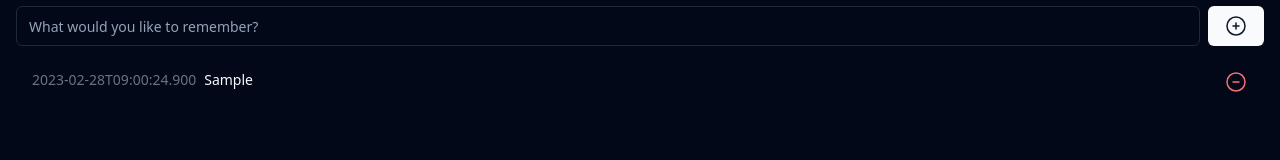
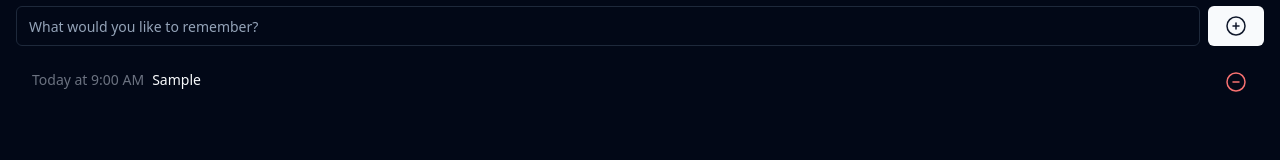
Before and after one commit to simonrw/rememberit, a React (Vite) app: page / in a window 1280 px wide. Both pictures are taken after typing "Sample" into the empty fields and a click on the button 1236 px from the left and 148 px from the top of the page. Shown: the part 122-282 px from the top of the page. Built offline with nearby package versions, Linux system fonts and the light colour scheme.

Commit message:
Use date objects internally (#32)

```diff
--- a/package.json
+++ b/package.json
@@ -21,6 +21,7 @@
     "class-variance-authority": "^0.7.0",
     "clsx": "^2.1.1",
     "lucide-react": "^0.424.0",
+    "moment": "^2.30.1",
     "react": "^18.3.1",
     "react-dom": "^18.3.1",
     "tailwind-merge": "^2.4.0",
--- a/src/App.tsx
+++ b/src/App.tsx
@@ -10,12 +10,34 @@ import { ModeToggle } from "./components/mode-toggle";
 import { Button } from "./components/ui/button";
 import { Input } from "./components/ui/input";
 import { useToast } from "./components/ui/use-toast";
+import moment, { Moment } from "moment";
 
 const STORAGE_ITEM_KEY = "entries";
 
+type SerialisedItem = {
+  id: string;
+  content: string;
+  created: string;
+};
+
+const deserialise = (serialized: string): Item[] => {
+  return JSON.parse(serialized).map((item: SerialisedItem) => {
+    return {
+      id: item.id,
+      content: item.content,
+      created: moment(item.created),
+    };
+  });
+};
+
 const fetchState = (): Item[] => {
   const serialized = localStorage.getItem(STORAGE_ITEM_KEY);
-  return serialized === null ? [] : JSON.parse(serialized);
+  return serialized === null ? [] : deserialise(serialized);
+};
+
+const persistState = (updatedItems: Item[]) => {
+  const serialized = JSON.stringify(updatedItems);
+  localStorage.setItem(STORAGE_ITEM_KEY, serialized);
 };
 
 function App() {
@@ -24,11 +46,6 @@ function App() {
   const [importing, setImporting] = useState(false);
 
   const { toast } = useToast();
-
-  const persistState = (updatedItems: Item[]) => {
-    const serialized = JSON.stringify(updatedItems);
-    localStorage.setItem(STORAGE_ITEM_KEY, serialized);
-  };
 
   const resetItems = () => {
     setItems([]);
@@ -61,7 +78,7 @@ function App() {
     toast({ variant: "destructive", description: "Item deleted" });
   };
 
-  const updateItem = (id: string, content: string, created: string): void => {
+  const updateItem = (id: string, content: string, created: Moment): void => {
     setItems((oldItems) => {
       const newItems = oldItems.map((item) => {
         if (item.id === id) {
--- a/src/components/EditingEntry.tsx
+++ b/src/components/EditingEntry.tsx
@@ -1,19 +1,22 @@
+import { formatDate } from "@/date";
 import { Item } from "../types/item";
 import { Button } from "./ui/button";
 import { Input } from "./ui/input";
 import { TableCell } from "./ui/table";
+import moment, { Moment } from "moment";
 
 type EditingEntryProps = {
   item: Item;
   newContent: string;
   setNewContent: (newContent: string) => void;
-  newDate: string;
-  setNewDate: (newDate: string) => void;
+  newDate: Moment;
+  setNewDate: (newDate: Moment) => void;
   cancelEditing: () => void;
   finishEditing: () => void;
 };
 
 export function EditingEntry(props: EditingEntryProps) {
+  const dateForInput = props.newDate.toISOString().slice(0, -1);
   return (
     <TableCell>
       <div
@@ -22,8 +25,8 @@ export function EditingEntry(props: EditingEntryProps) {
       >
         <p className="text-lg md:text-sm">Edit item</p>
         <Input
-          value={props.newDate}
-          onChange={(e) => props.setNewDate(e.currentTarget.value)}
+          value={dateForInput}
+          onChange={(e) => props.setNewDate(moment(e.currentTarget.value))}
           aria-label="Date and time"
           type="datetime-local"
         />
--- a/src/components/Entry.tsx
+++ b/src/components/Entry.tsx
@@ -3,11 +3,12 @@ import { EditingEntry } from "./EditingEntry";
 import { Item } from "../types/item";
 import { ReadOnlyEntry } from "./ReadOnlyEntry";
 import { TableRow } from "./ui/table";
+import { Moment } from "moment";
 
 export interface EntryProps {
   item: Item;
   deleteFn: (id: string) => void;
-  updateFn: (id: string, content: string, created: string) => void;
+  updateFn: (id: string, content: string, created: Moment) => void;
 }
 
 export function Entry(props: EntryProps) {
--- a/src/components/EntryList.tsx
+++ b/src/components/EntryList.tsx
@@ -1,3 +1,4 @@
+import { Moment } from "moment";
 import { Item } from "../types/item";
 import { Entry } from "./Entry";
 import { ScrollArea } from "./ui/scroll-area";
@@ -6,7 +7,7 @@ import { Table, TableBody } from "./ui/table";
 export interface EntryListProps {
   items: Item[];
   deleteFn: (id: string) => void;
-  updateFn: (id: string, content: string, created: string) => void;
+  updateFn: (id: string, content: string, created: Moment) => void;
 }
 
 export function EntryList(props: EntryListProps) {
--- a/src/components/ReadOnlyEntry.tsx
+++ b/src/components/ReadOnlyEntry.tsx
@@ -1,3 +1,4 @@
+import { formatDate } from "@/date";
 import { Item } from "../types/item";
 import { TableCell } from "./ui/table";
 
@@ -17,7 +18,9 @@ export function ReadOnlyEntry(props: ReadOnlyEntryProps) {
       }}
     >
       <div className="flex gap-2 text-lg md:text-sm">
-        <div className="font-light text-gray-500">{props.item.created}</div>
+        <div className="font-light text-gray-500">
+          {formatDate(props.item.created)}
+        </div>
         <div>{props.item.content}</div>
       </div>
       <div>
--- a/src/date.ts
+++ b/src/date.ts
@@ -1,8 +1,10 @@
-export const newDate = (): string => {
-  const d = new Date();
-  return formatDate(new Date(d.getTime() - d.getTimezoneOffset() * 60000));
+import moment from "moment";
+import { Moment } from "moment";
+
+export const newDate = (): Moment => {
+  return moment();
 };
 
-export const formatDate = (date: Date): string => {
-  return date.toISOString().slice(0, -1);
+export const formatDate = (date: Moment): string => {
+  return date.calendar(); // toISOString().slice(0, -1);
 };
--- a/src/types/item.ts
+++ b/src/types/item.ts
@@ -1,5 +1,7 @@
+import { Moment } from "moment";
+
 export interface Item {
   id: string;
   content: string;
-  created: string;
+  created: Moment;
 }
```
Also changed, not shown: 1 other file (tests, documents, lock files or other folders).
